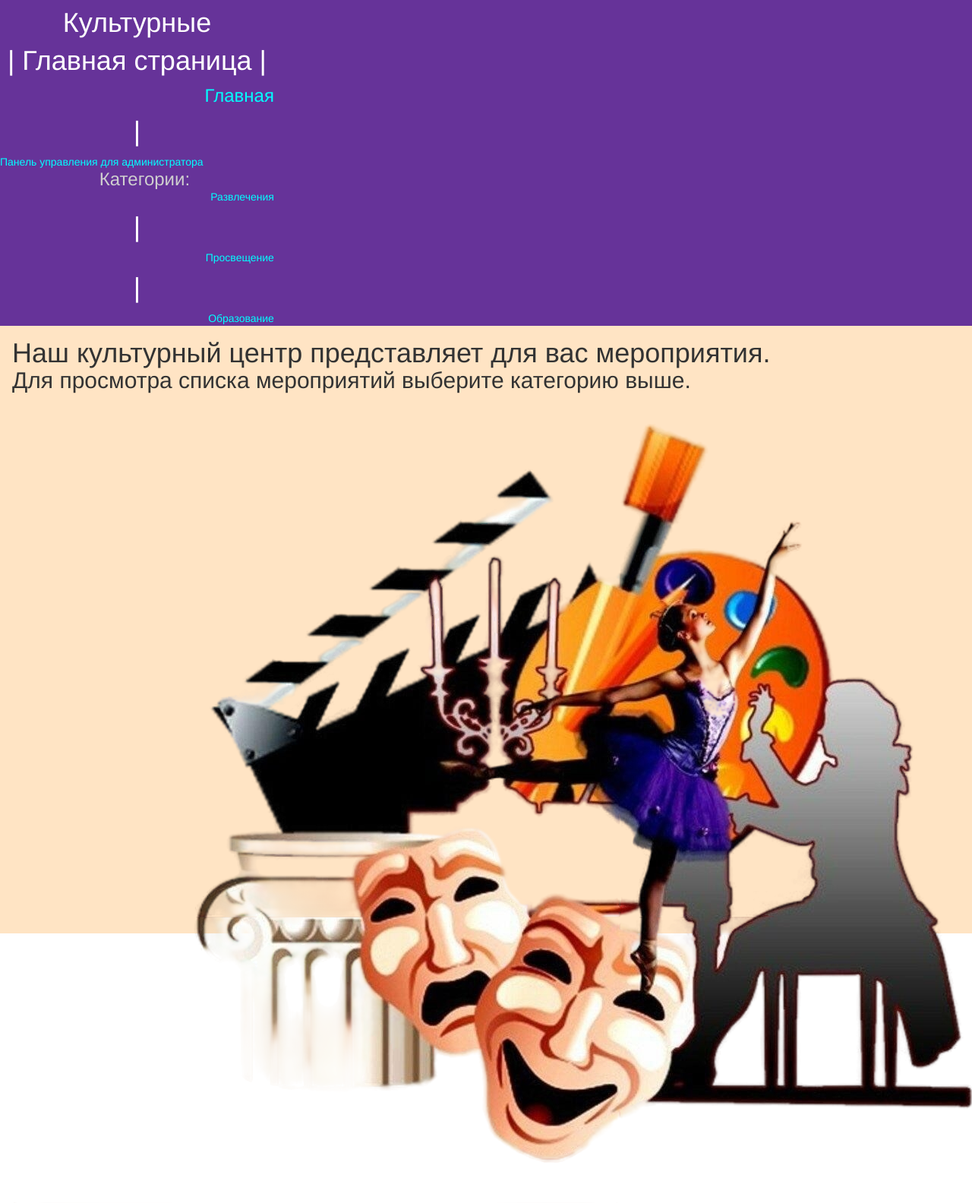
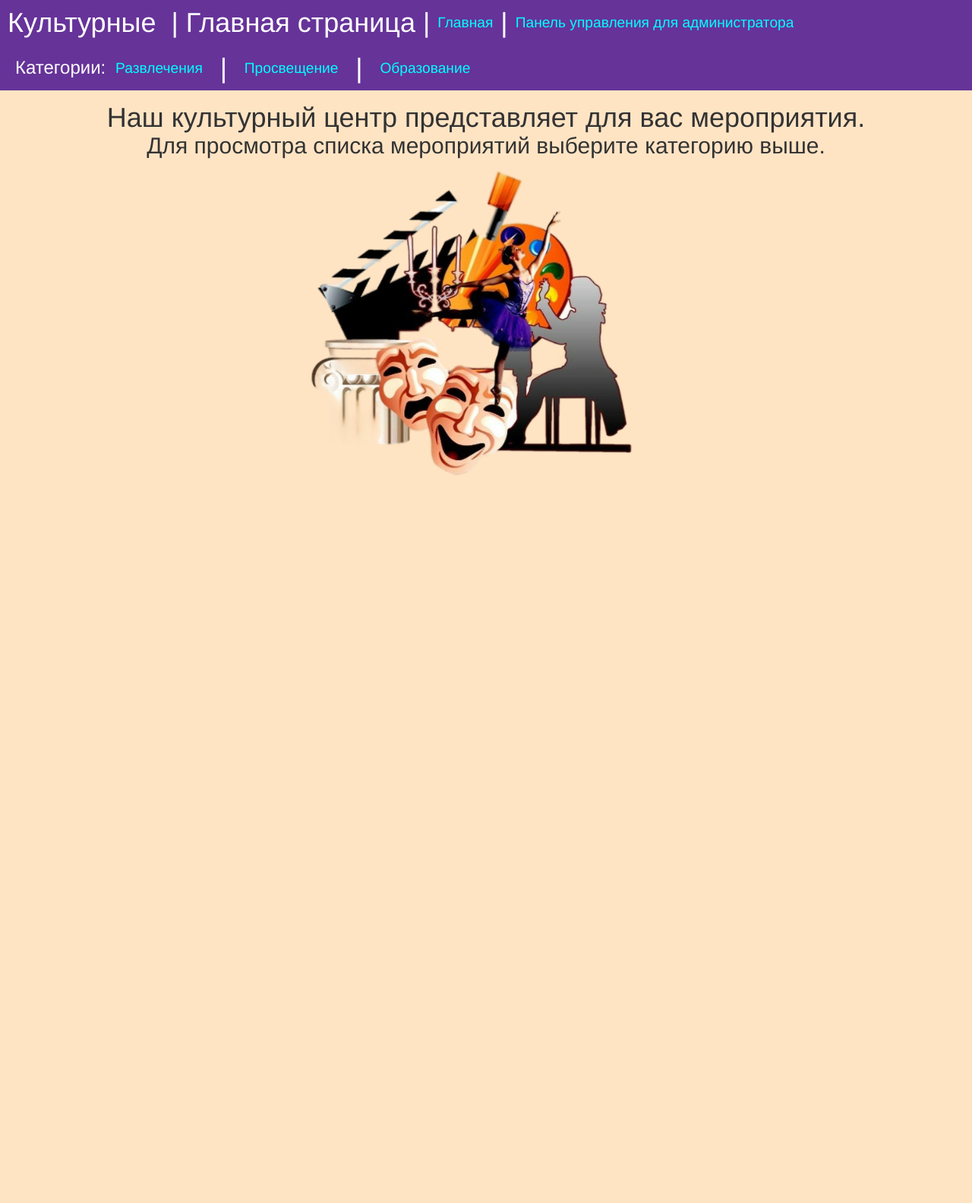
Before and after one commit to maksonchik20/cultureNto, a Django app: page / in a window 1280 px wide; the page is wider, and only the part inside the window is pictured. Shown: that part at 76% size. After the commit the page ends 625 px from the top of that part, so only its background shows below. Run offline with Django 4.2, Linux system fonts and the light colour scheme; some libraries are stand-ins or nearby versions.

Commit message:
update static

```diff
--- a/cultureNto/static/main/main.css
+++ b/cultureNto/static/main/main.css
@@ -7,15 +7,18 @@
     padding: 0;
 }
 
-.index-page-header {
+.index-page-header, .top, .bottom {
     margin: 0;
     padding: 0;
     overflow: hidden;
     display: flex;
     place-items: center;
     flex-direction: row;
+    background-color: rebeccapurple;
+}
 
-    background-color: rebeccapurple;
+.bottom {
+    gap: 1vw;
 }
 
 .index-page-header h1 {
@@ -37,7 +40,8 @@
     margin: 0;
     padding: 2vh;
     background-color: bisque;
-    height: 100vh;
+    height: auto;
+    min-height: 100%;
 }
 
 .index-page-content a {
@@ -74,6 +78,49 @@
     margin-top: 0rem;
 }
 
-.returnHome {
-    font-size: 3vh;
+.returnHome, .goAdmin, .category {
+    font-size: 1.5vw;
 }
+
+.headerLinks {
+    display: flex;
+    justify-content: space-between;
+    width: auto;
+}
+
+.bottom h3 {
+    color:white;
+}
+
+.addNewEvent {
+    font-size: 2vw !important;
+}
+
+.btnAddNewEvent {
+    border: 2px solid rebeccapurple;
+    padding: 5px;
+    border-radius: 6px;
+}
+
+.btnAddNewEvent:hover {
+    background-color: rebeccapurple;
+    color:white;
+    border-color: rebeccapurple;
+    transition: all 0.2s linear;
+}
+
+.index_div {
+    text-align: center;
+}
+
+.index_img {
+    width: 100%; /* Ширина области */
+    height: 55vh; /* Высота области */
+    margin: 0; /* Обнуляем отступы */
+}
+
+.index_img img {
+    width: 100%; /* Ширина изображений */
+    height: 100%; /* Высота изображении */
+    object-fit: contain; /* Вписываем фотографию в область */
+}
```
Also changed, not shown: cultureNto/static/main/media/culture.png (added).
